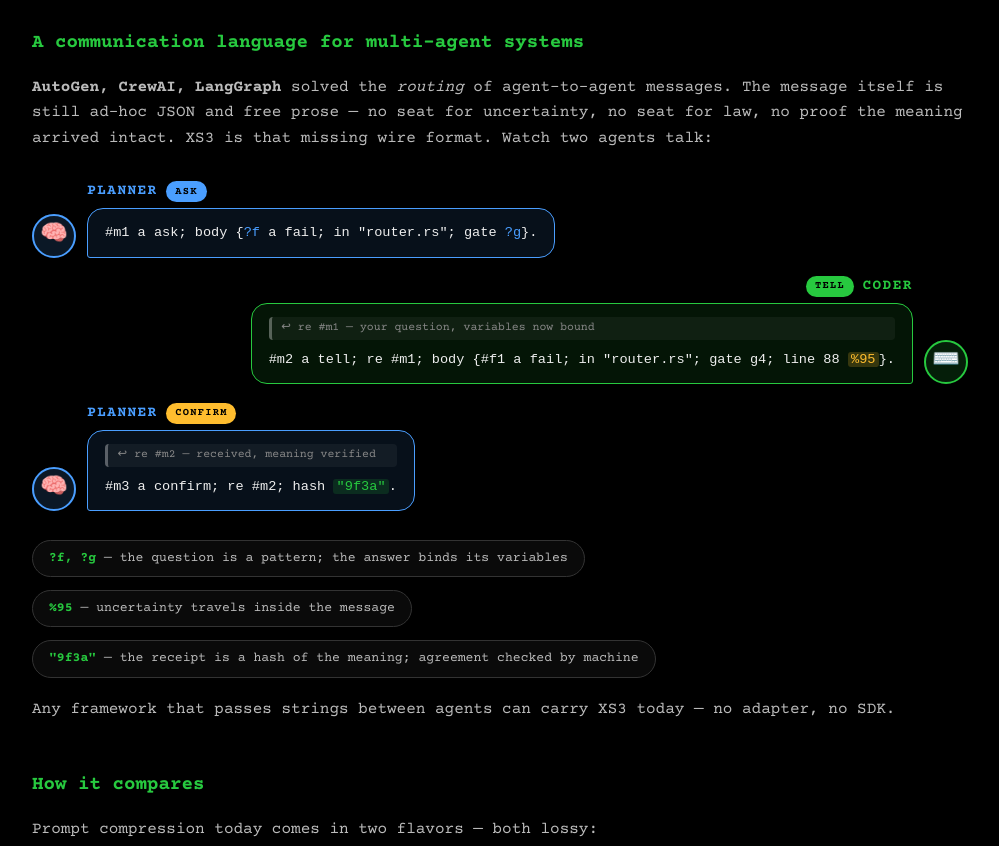
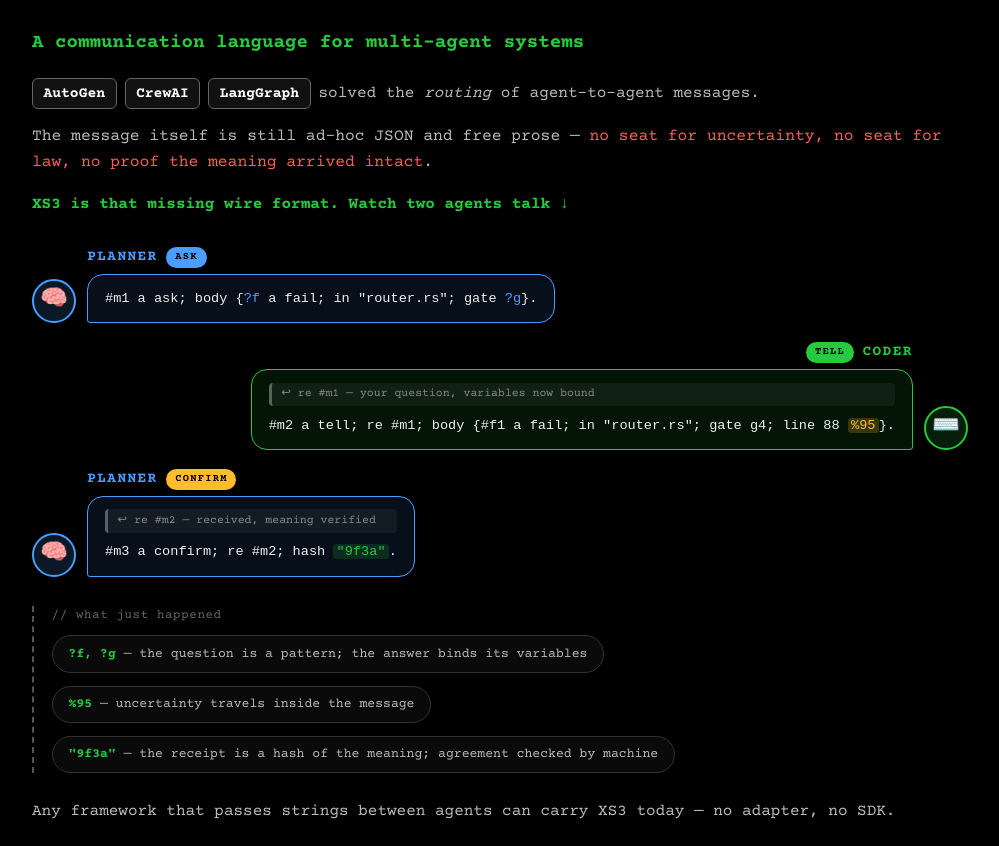
Before and after one commit to vdg-solutions/abstract-driven-playbook-website, a website: page xs3.html in a window 1280 px wide. Shown: the part 2040-2886 px from the top of the page, without its empty margins (140-1139 px from the left). Drawn offline with nearby package versions, Linux system fonts and the light colour scheme.

Commit message:
xs3 page: framework tags + red gap line + green wire line for section intro; takeaway chips grouped as annotation block with dashed rule

```diff
--- a/xs3.html
+++ b/xs3.html
@@ -74,6 +74,13 @@
         .takeaways { display: flex; gap: 0.8rem; flex-wrap: wrap; margin: 1.2rem 0; }
         .take { border: 1px solid #333; border-radius: 999px; background: #0a0a0a; color: #bbb; font-size: 0.82rem; padding: 0.45rem 1rem; }
         .take b { color: #27c93f; }
+        .fw-tags { display: flex; gap: 0.5rem; flex-wrap: wrap; align-items: center; margin: 1.2rem 0 0.9rem; }
+        .fw-tag { border: 1px solid #666; border-radius: 6px; padding: 0.18rem 0.65rem; color: #fff; font-weight: bold; font-size: 0.92rem; background: #111; }
+        .gap-line { font-size: 1.02rem; }
+        .gap-line .missing { color: #ff5f56; }
+        .wire-line { color: #27c93f; font-weight: bold; margin: 0.9rem 0 0.2rem; }
+        .notes { border-left: 2px dashed #555; padding-left: 1.1rem; margin: 1.6rem 0; }
+        .notes-label { color: #666; font-size: 0.78rem; margin-bottom: 0.6rem; letter-spacing: 0.05em; }
         .duel { display: grid; grid-template-columns: repeat(auto-fit, minmax(320px, 1fr)); gap: 1rem; margin: 1.5rem 0; }
         .duel-pane { border: 1px solid #333; border-radius: 10px; background: #0a0a0a; overflow: hidden; }
         .duel-pane.win { border: 2px solid #27c93f; box-shadow: 0 0 24px rgba(39, 201, 63, 0.2); }
@@ -314,7 +321,14 @@
         <p style="font-size: 0.85rem; color: #666;">Try it yourself: point any LLM at <a href="llms-language.txt">llms-language.txt</a> and hand it your own agent definitions.</p>
 
         <h2>A communication language for multi-agent systems</h2>
-        <p><strong>AutoGen, CrewAI, LangGraph</strong> solved the <em>routing</em> of agent-to-agent messages. The message itself is still ad-hoc JSON and free prose — no seat for uncertainty, no seat for law, no proof the meaning arrived intact. XS3 is that missing wire format. Watch two agents talk:</p>
+        <div class="fw-tags">
+            <span class="fw-tag">AutoGen</span>
+            <span class="fw-tag">CrewAI</span>
+            <span class="fw-tag">LangGraph</span>
+            <span style="color: #bbb;">solved the <em>routing</em> of agent-to-agent messages.</span>
+        </div>
+        <p class="gap-line">The message itself is still ad-hoc JSON and free prose — <span class="missing">no seat for uncertainty, no seat for law, no proof the meaning arrived intact</span>.</p>
+        <p class="wire-line">XS3 is that missing wire format. Watch two agents talk ↓</p>
 
         <div class="chat">
             <div class="chat-row left">
@@ -348,10 +362,13 @@
             </div>
         </div>
 
-        <div class="takeaways">
-            <span class="take"><b>?f, ?g</b> — the question is a pattern; the answer binds its variables</span>
-            <span class="take"><b>%95</b> — uncertainty travels inside the message</span>
-            <span class="take"><b>"9f3a"</b> — the receipt is a hash of the meaning; agreement checked by machine</span>
+        <div class="notes">
+            <div class="notes-label">// what just happened</div>
+            <div class="takeaways" style="margin: 0;">
+                <span class="take"><b>?f, ?g</b> — the question is a pattern; the answer binds its variables</span>
+                <span class="take"><b>%95</b> — uncertainty travels inside the message</span>
+                <span class="take"><b>"9f3a"</b> — the receipt is a hash of the meaning; agreement checked by machine</span>
+            </div>
         </div>
         <p>Any framework that passes strings between agents can carry XS3 today — no adapter, no SDK.</p>
 
```
